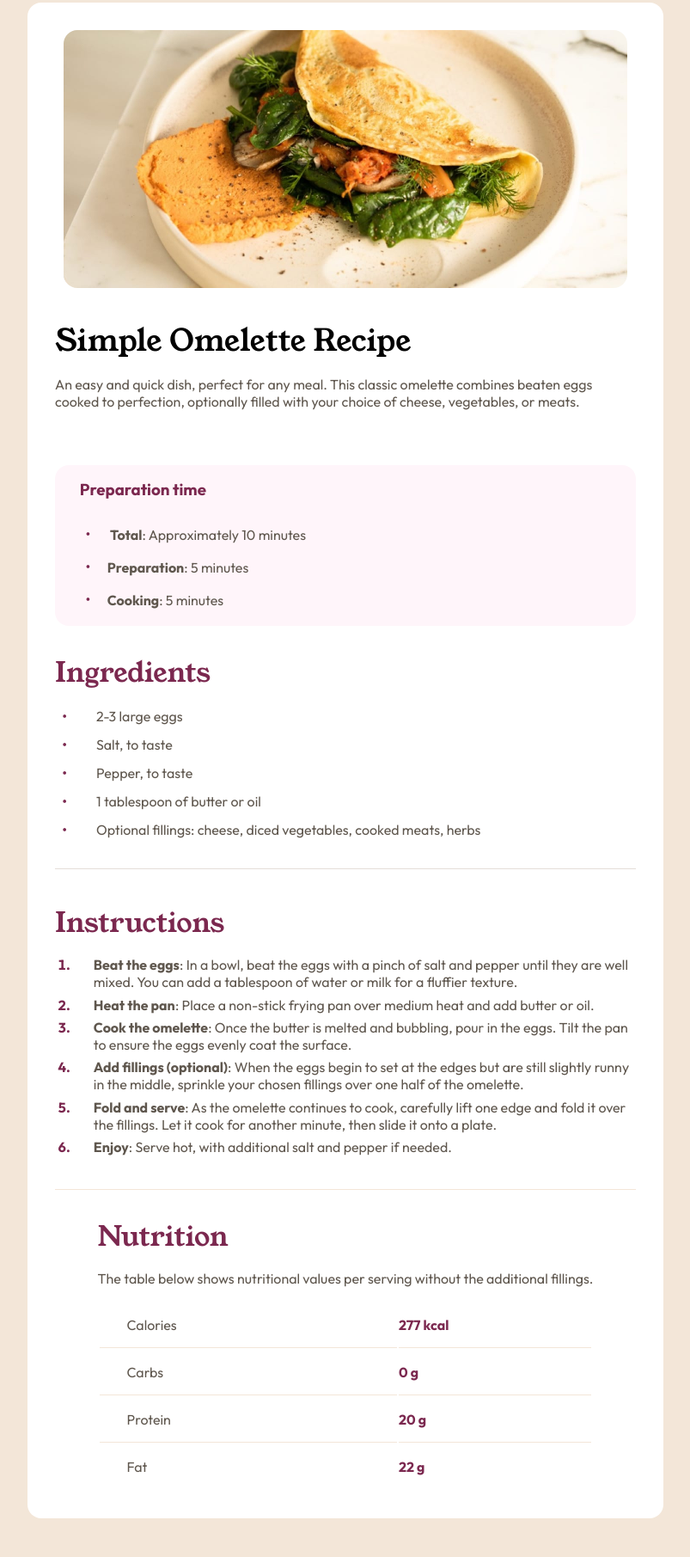
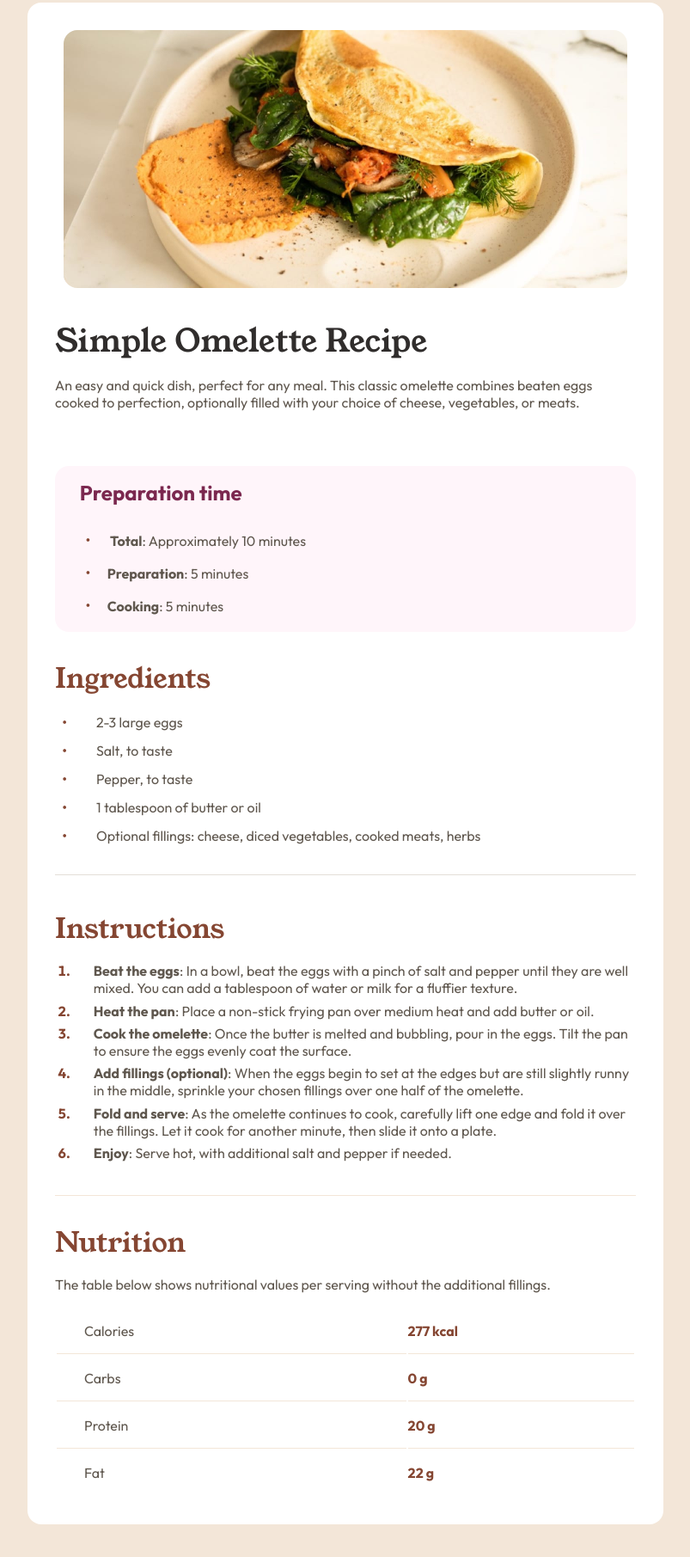
Before and after one commit to TomSif/Front-end_Mentor_recipe-page-main, a plain HTML site: page index.html in a window 1280 px wide. Shown: the part 77-1888 px from the top of the page at 86% size, without its empty margins (238-1041 px from the left). Drawn offline with Linux system fonts and the light colour scheme.

Commit message:
change coulour and padding

```diff
--- a/index.html
+++ b/index.html
@@ -20,12 +20,12 @@
   <body>
     <div class="tile">
       <header>
-        <section class="imgHeader">
+        <div class="imgHeader">
           <img
             src="./assets/images/image-omelette.jpeg"
             alt="image d'une omelette en couverture"
           />
-        </section>
+        </div>
         <section class="h1Header">
           <h1>Simple Omelette Recipe</h1>
           <p class="h1Header-paragraph">
@@ -35,7 +35,7 @@
           </p>
         </section>
         <section class="preparationHeader">
-          <h3>Preparation time</h3>
+          <h2>Preparation time</h2>
           <ul>
             <li>
               <strong>Total</strong><span>: Approximately 10 minutes</span>
--- a/styles.css
+++ b/styles.css
@@ -68,8 +68,9 @@ body {
 }
 .h1Header h1 {
   font-family: "Young Serif", "Times New Roman", Times, serif;
-  font-size: 2.2rem;
+  font-size: 2.3rem;
   font-weight: 400;
+  color: var(--Stone900);
 }
 
 .h1Header-paragraph {
@@ -83,7 +84,7 @@ body {
   background-color: var(--Rose50);
   border-radius: 1rem;
 }
-.preparationHeader h3 {
+.preparationHeader h2 {
   color: var(--Rose800);
   margin-left: 0.8rem;
 }
@@ -108,7 +109,7 @@ ul li strong {
 /* A changer en priorité lors du breakpoint en réso supérieure*/
 
 .preparationHeader ul li:first-child::before {
-  color: var(--Rose800);
+  color: var(--Brown800);
   content: "\2022" !important;
   position: relative !important;
   left: -2rem !important;
@@ -116,7 +117,7 @@ ul li strong {
   font-size: 1.2rem !important;
 }
 .preparationHeader ul li::before {
-  color: var(--Rose800);
+  color: var(--Brown800);
   font-size: 1.2rem;
   content: "\2022" !important;
   left: -2rem !important;
@@ -130,7 +131,7 @@ ul li strong {
 }
 .ingredientsHeader h2 {
   font-family: "Young Serif";
-  color: var(--Rose800);
+  color: var(--Brown800);
   font-weight: 400;
   font-size: 2rem;
 }
@@ -150,14 +151,14 @@ ul li strong {
 .bullet::before {
   content: "\2022";
   font-size: 1.2rem;
-  color: var(--Rose800);
+  color: var(--Brown800);
   display: inline-block;
   position: relative;
 }
 .bulletL::before {
   content: "\2022"; /* Symbole de la puce */
   font-size: 1.2rem;
-  color: var(--Rose800);
+  color: var(--Brown800);
   display: inline-block;
   position: relative;
   padding-top: 0.75rem;
@@ -180,7 +181,7 @@ main {
 }
 main h2 {
   font-family: "Young Serif";
-  color: var(--Rose800);
+  color: var(--Brown800);
   font-weight: 400;
   font-size: 2rem;
 }
@@ -193,7 +194,7 @@ main ol li {
   margin-bottom: 0.4rem;
 }
 main ol li::marker {
-  color: var(--Rose800);
+  color: var(--Brown800);
   font-weight: bold;
   font-size: 1rem;
 }
@@ -205,13 +206,15 @@ main ol li span {
   color: var(--Stone600);
   /* padding-left: -1rem; */
 }
-
+footer {
+  width: 100%;
+}
 .nutrition {
-  margin: 0rem 2rem 2rem 2rem;
+  padding: 0 2rem 2rem 2rem;
 }
 .nutrition h2 {
   font-family: "Young Serif";
-  color: var(--Rose800);
+  color: var(--Brown800);
   font-weight: 400;
   font-size: 2rem;
 }
@@ -233,7 +236,7 @@ table tbody td:first-child {
   color: var(--Stone600);
 }
 table tbody td:last-child {
-  color: var(--Rose800);
+  color: var(--Brown800);
   font-weight: bolder;
 }
 .noBorder td {
@@ -243,7 +246,7 @@ table tbody td:last-child {
 
 @media (min-width: 389px) {
   .preparationHeader ul li:first-child::before {
-    color: var(--Rose800);
+    color: var(--Brown800);
     content: "\2022" !important;
     position: relative !important;
     left: -2rem !important;
@@ -257,7 +260,7 @@ table tbody td:last-child {
   .bulletL::before {
     content: "\2022"; /* Symbole de la puce */
     font-size: 1.2rem;
-    color: var(--Rose800);
+    color: var(--Brown800);
     display: inline-block;
     position: relative;
     padding-top: 0rem;
@@ -313,7 +316,7 @@ table tbody td:last-child {
 /* Grand écran */
 @media (min-width: 1441px) {
   .tile {
-    margin-top: 6rem;
-    margin-bottom: 6rem;
+    margin-top: 8rem;
+    margin-bottom: 8em;
   }
 }
```
Also changed, not shown: 1 other file.
